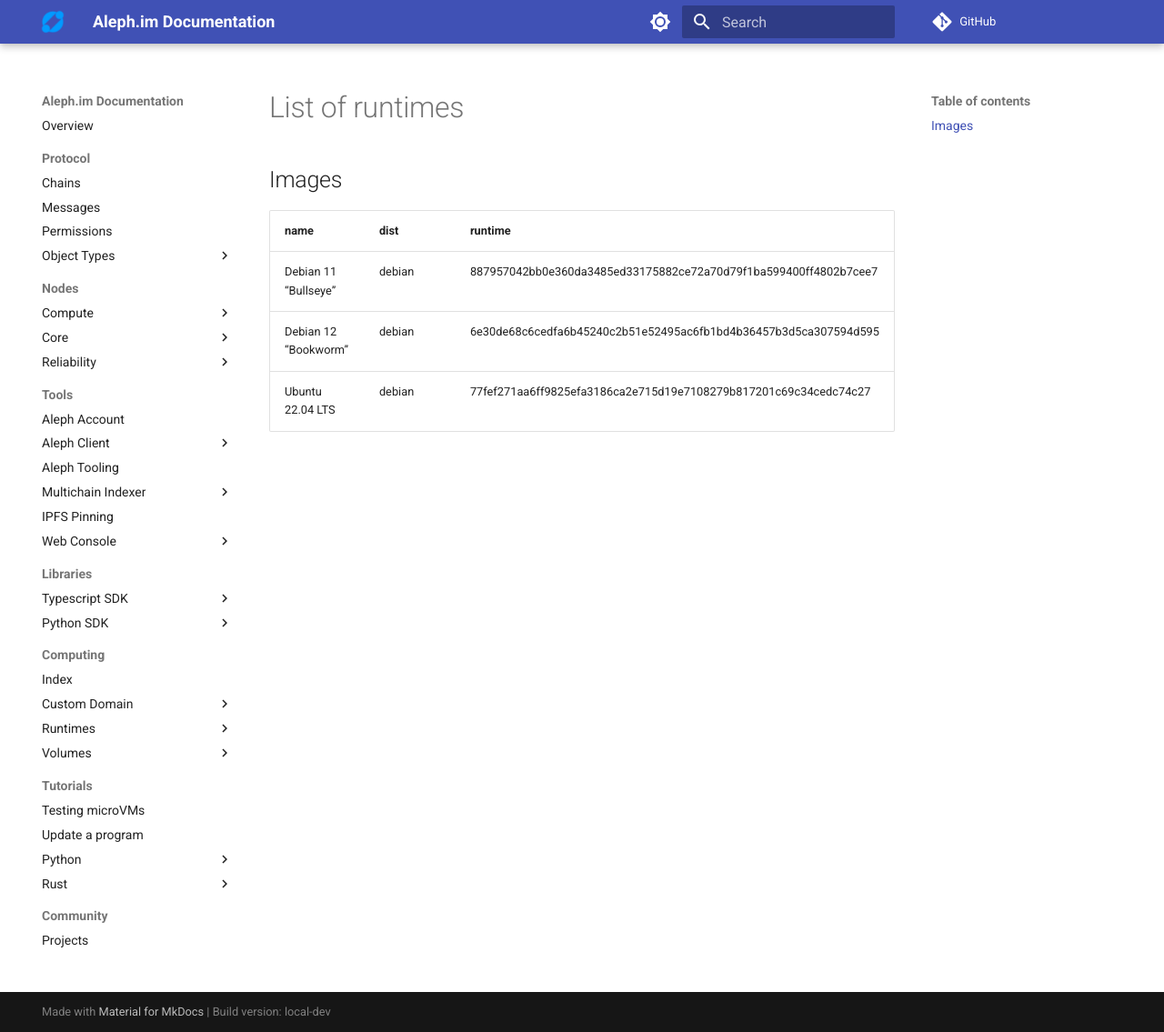
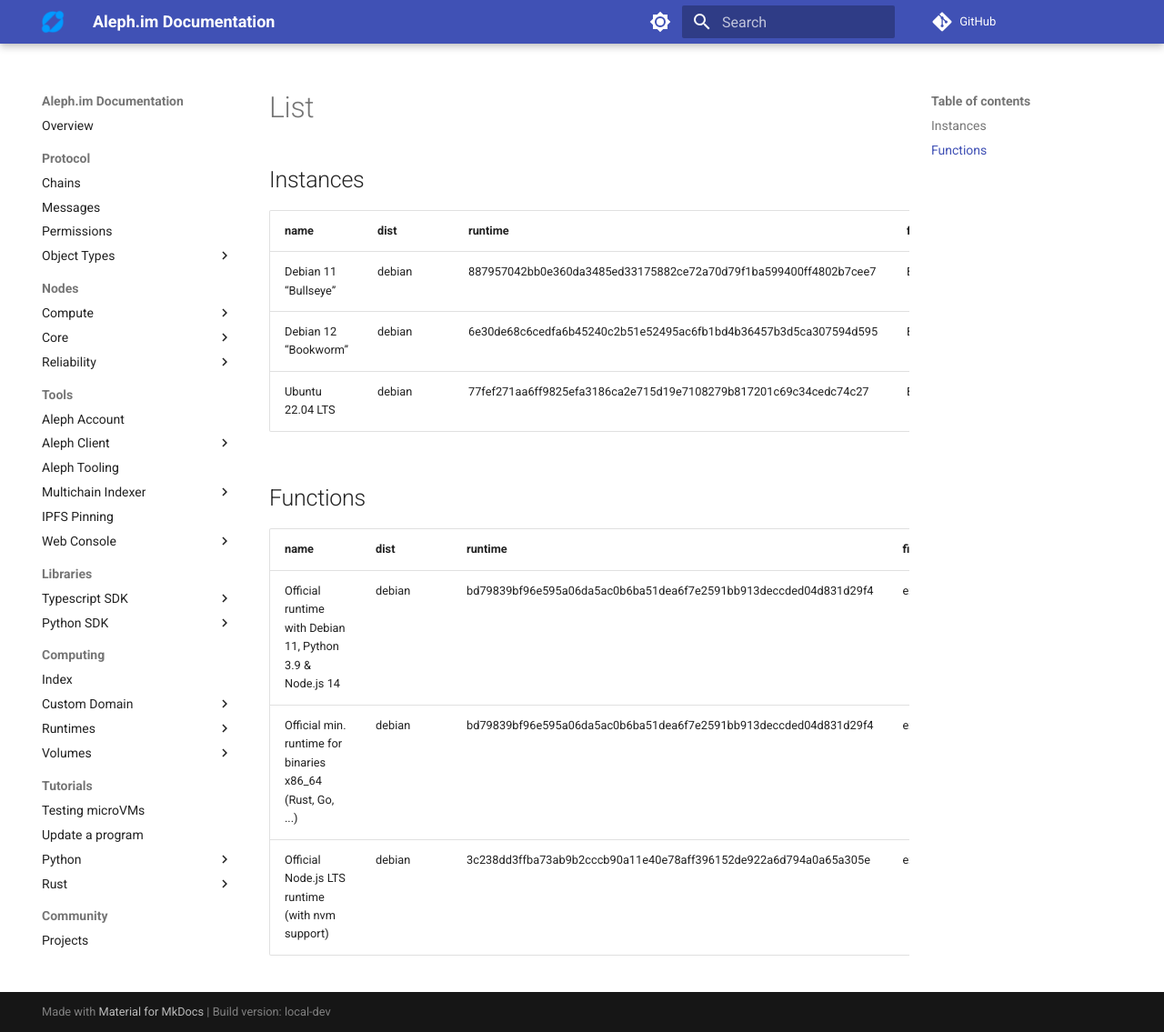
Before and after one commit to aleph-im/aleph-docs, an MkDocs documentation site: the page built from docs/computing/runtimes/list.md, in a window 1280 px wide and 1135 px high. Shown: the whole window at 91% size. Built offline with MkDocs 1.6.1 and Material for MkDocs 9.7.7, drawn with Linux system fonts in a browser that asks for light colours; comment, search, counter and statistics services are not loaded.

Commit message:
[+] functions added to list of runtimes

```diff
--- a/docs/computing/runtimes/list.md
+++ b/docs/computing/runtimes/list.md
@@ -1,9 +1,17 @@
-# List of runtimes
 
-## Images
 
-| name | dist | runtime |
-| --- | --- | --- |
-| Debian 11 “Bullseye” | debian | 887957042bb0e360da3485ed33175882ce72a70d79f1ba599400ff4802b7cee7  |
-| Debian 12 “Bookworm” | debian | 6e30de68c6cedfa6b45240c2b51e52495ac6fb1bd4b36457b3d5ca307594d595  |
-| Ubuntu 22.04 LTS | debian | 77fef271aa6ff9825efa3186ca2e715d19e7108279b817201c69c34cedc74c27  |
+## Instances
+
+| name | dist | runtime | filesystem |
+| --- | --- | --- | --- |
+| Debian 11 “Bullseye” | debian | 887957042bb0e360da3485ed33175882ce72a70d79f1ba599400ff4802b7cee7  | BTRFS |
+| Debian 12 “Bookworm” | debian | 6e30de68c6cedfa6b45240c2b51e52495ac6fb1bd4b36457b3d5ca307594d595  |  BTRFS |
+| Ubuntu 22.04 LTS | debian | 77fef271aa6ff9825efa3186ca2e715d19e7108279b817201c69c34cedc74c27  |  BTRFS |
+
+## Functions
+
+| name | dist | runtime | filesystem |
+| --- | --- | --- | --- |
+| Official runtime with Debian 11, Python 3.9 & Node.js 14| debian | bd79839bf96e595a06da5ac0b6ba51dea6f7e2591bb913deccded04d831d29f4  | ext4 |
+|Official min. runtime for binaries x86_64 (Rust, Go, ...) | debian | bd79839bf96e595a06da5ac0b6ba51dea6f7e2591bb913deccded04d831d29f4  |  ext4 |
+| Official Node.js LTS runtime (with nvm support) | debian | 3c238dd3ffba73ab9b2cccb90a11e40e78aff396152de922a6d794a0a65a305e  |  ext4 |
```
